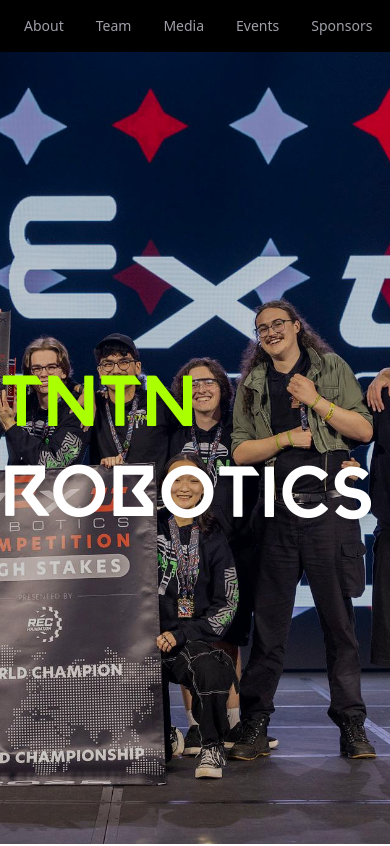
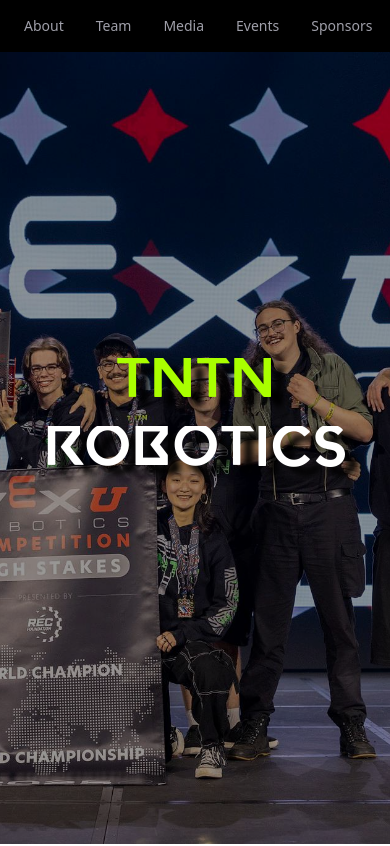
Before and after one commit to alexchen817/tntn-website-react, a React (Vite) app: page / in a window 390 px wide. Shown: the top 846 px of the page. Built offline with nearby package versions, Linux system fonts and the light colour scheme.

Commit message:
make hero font have a shadow and mobile friendly

```diff
--- a/src/components/Hero.jsx
+++ b/src/components/Hero.jsx
@@ -24,18 +24,26 @@
         })
     })
     return (
-        <div className="relative w-screen h-screen z-10">
-            <img src={champions}
+        <div className="relative w-screen h-screen z-10 overflow-hidden">
+            <div className="absolute inset-0 bg-black/40 z-10" />
+            <img
+                src={champions}
                 alt="VEX U 2025 Champion Photo"
-                className='bg-image w-full h-full object-cover opacity-81' />
-            <div className="absolute inset-0 flex flex-col transform translate-y-10 drop-shadow-lg will-change-filter items-center justify-center">
-                <h1 className="title font-valorant text-white text-7xl">
-                    <span className="text-tntngreen ">TNTN </span>
-                    <span>Robotics</span>
+                className='bg-image w-full h-full object-cover object-bottom'
+            />
+
+            <div className="absolute inset-0 z-20 flex flex-col items-center justify-center text-center">
+                <h1 className="title font-valorant text-white
+                    text-[15vw] md:text-[6vw]
+                    leading-[0.85] md:leading-none
+                    flex flex-col md:flex-row items-center justify-center
+                    drop-shadow-[12px_9px_3px_rgba(0,0,0,1)] will-change-filter">
+                    <span className="text-tntngreen">TNTN</span>
+                    <span className="mt-2 md:mt-0 md:ml-4">Robotics</span>
                 </h1>
             </div>
         </div>
-    )
+    );
 }
 
 export default Hero
```
